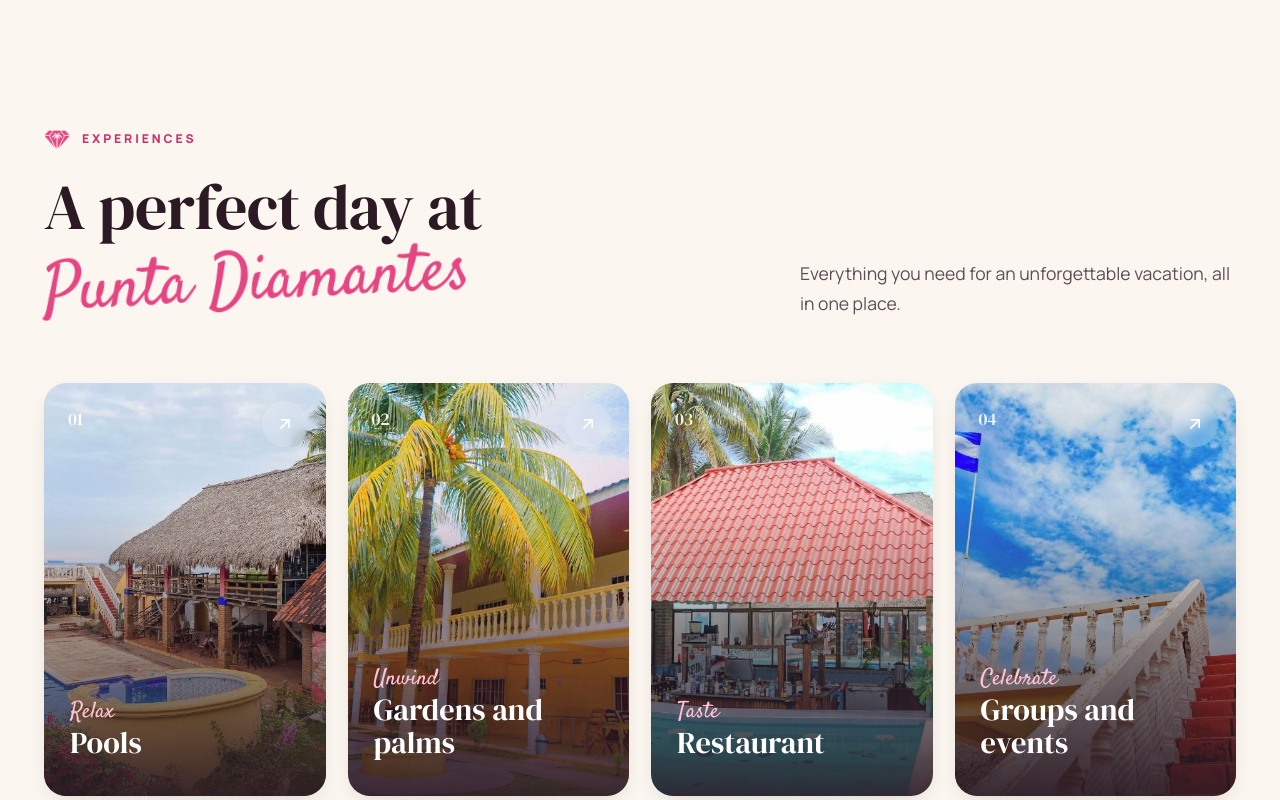
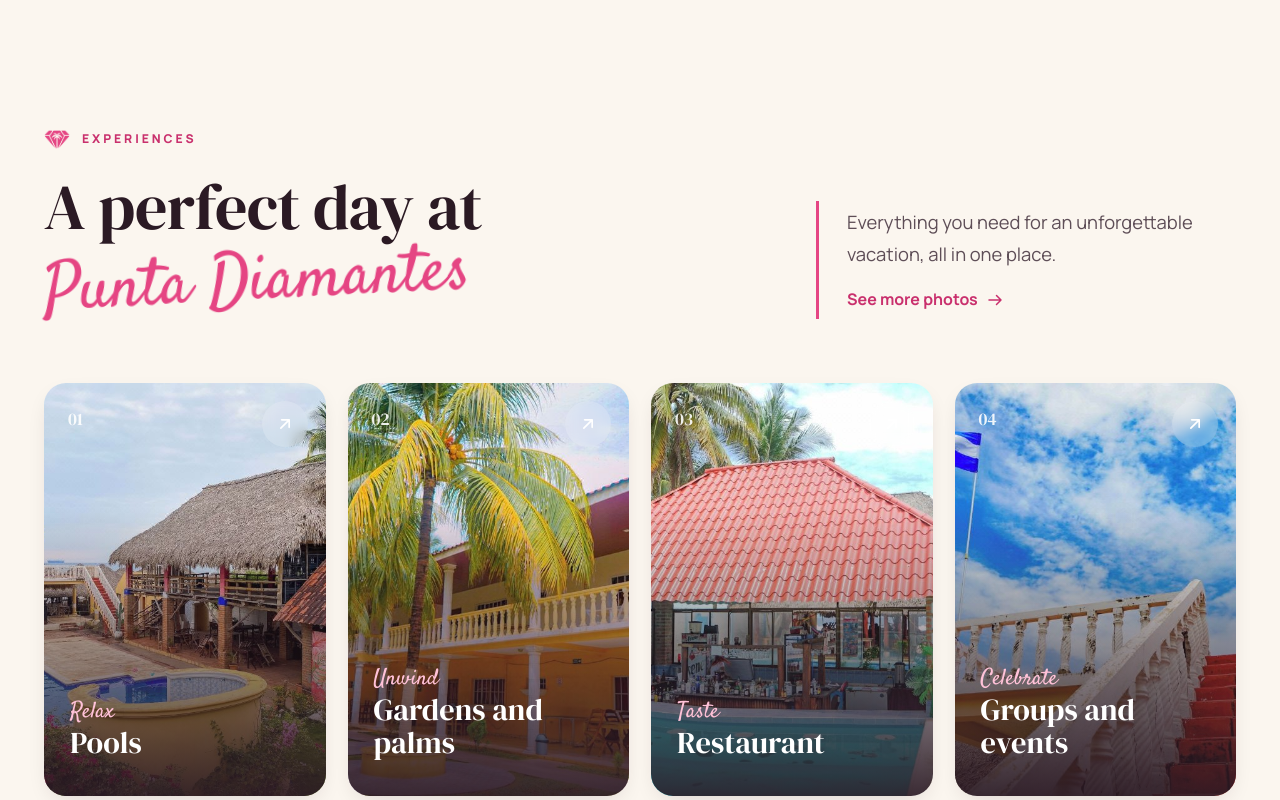
Before and after one commit to escobarnet-software/Hotel-y-Restaurante-Punta-Diamantes, a plain HTML site: page index.html in a window 1280 px wide. Shown: the part 1720-2520 px from the top of the page. Drawn offline with Linux system fonts and the light colour scheme.

Commit message:
Equilibra el encabezado de Experiencias
El texto de la derecha queda centrado con el título, con una línea rosa
de acento y un enlace "Ver más fotos" a la galería, para no dejar un
espacio vacío encima.

Co-Authored-By: Claude Opus 5.5 <noreply@anthropic.com>
Claude-Session: https://claude.ai/code/session_01XtNZzMzHgRjYKxbj2EuQpD

```diff
--- a/index.html
+++ b/index.html
@@ -49,7 +49,10 @@ h1,h2,h3,h4{font-family:var(--serif);font-weight:400;color:var(--ink);line-heigh
 .sec-head{margin-bottom:64px}
 .sec-head.split{display:flex;justify-content:space-between;align-items:flex-end;gap:40px;text-align:left}
 .sec-head.split .h2{margin-bottom:0}
-@media(max-width:860px){.sec-head.split{flex-direction:column;align-items:flex-start;gap:20px}}
+.exp-head{align-items:center}
+.exp-head .side{max-width:420px;padding:6px 0 6px 28px;border-left:3px solid var(--pink)}
+.exp-head .side .lead{font-size:1.15rem;margin-bottom:16px}
+@media(max-width:860px){.sec-head.split{flex-direction:column;align-items:flex-start;gap:20px}.exp-head .side{padding-left:20px}}
 
 /* Botones */
 .btn{display:inline-flex;align-items:center;justify-content:center;gap:10px;height:56px;padding:0 32px;border-radius:999px;font-weight:700;font-size:.95rem;letter-spacing:.02em;border:0;cursor:pointer;transition:all .3s var(--ease);white-space:nowrap;position:relative;overflow:hidden}
@@ -635,12 +638,15 @@ footer a:hover{color:var(--pink)}
 <!-- EXPERIENCIAS -->
 <section class="sec exp-sec" id="experiencias">
   <div class="container">
-    <div class="sec-head split rv">
+    <div class="sec-head split exp-head rv">
       <div>
         <span class="kicker"><img src="img/diamante-rosa.png" alt="">Experiencias</span>
         <h2 class="h2">Un día perfecto en <span class="script">Punta Diamantes</span></h2>
       </div>
-      <p class="lead">Todo lo que necesita para unas vacaciones inolvidables, en un solo lugar.</p>
+      <div class="side">
+        <p class="lead">Todo lo que necesita para unas vacaciones inolvidables, en un solo lugar.</p>
+        <a href="#galeria" class="link-arrow">Ver más fotos <svg class="icon"><use href="#arrow"/></svg></a>
+      </div>
     </div>
     <div class="exp" id="exp"></div>
   </div>
@@ -1093,7 +1099,7 @@ const EN={
 "Bienvenidos":"Welcome","Donde el mar se vuelve":"Where the sea turns into a","diamante":"diamond",
 "Punta Diamantes es un hotel familiar rodeado de palmeras, con salida directa a la playa y todo lo necesario para desconectarse sin salir del lugar.":"Punta Diamantes is a family-friendly hotel surrounded by palm trees, with direct beach access and everything you need to unwind without leaving the property.",
 "Despierte con el sonido de las olas, pase el día entre la piscina y el mar, y cierre la tarde con mariscos frescos mientras el sol se esconde en el Pacífico. Ideal para escapadas en pareja, vacaciones en familia, excursiones y celebraciones.":"Wake up to the sound of the waves, spend the day between the pool and the ocean, and end the afternoon with fresh seafood as the sun sets over the Pacific. Perfect for couples' getaways, family vacations, group trips and celebrations.",
-"Frente al mar":"Beachfront","Agua salada":"Saltwater","Ideal para familias":"Family friendly","Atardeceres":"Sunsets","Ver habitaciones y precios":"See rooms and rates","Recorrer la galería":"Browse the gallery",
+"Frente al mar":"Beachfront","Agua salada":"Saltwater","Ideal para familias":"Family friendly","Atardeceres":"Sunsets","Ver habitaciones y precios":"See rooms and rates","Recorrer la galería":"Browse the gallery","Ver más fotos":"See more photos",
 "Un día perfecto en":"A perfect day at","Todo lo que necesita para unas vacaciones inolvidables, en un solo lugar.":"Everything you need for an unforgettable vacation, all in one place.",
 "Relájese":"Relax","Piscinas":"Pools","Piscina de agua salada y piscina para niños rodeadas de ranchos y palmeras.":"Saltwater pool and kids' pool surrounded by huts and palm trees.",
 "Descanse":"Unwind","Jardines y palmeras":"Gardens and palms","Áreas verdes con sombra natural y salida directa a Playa Metalío.":"Green areas with natural shade and direct access to Playa Metalío.",
```
